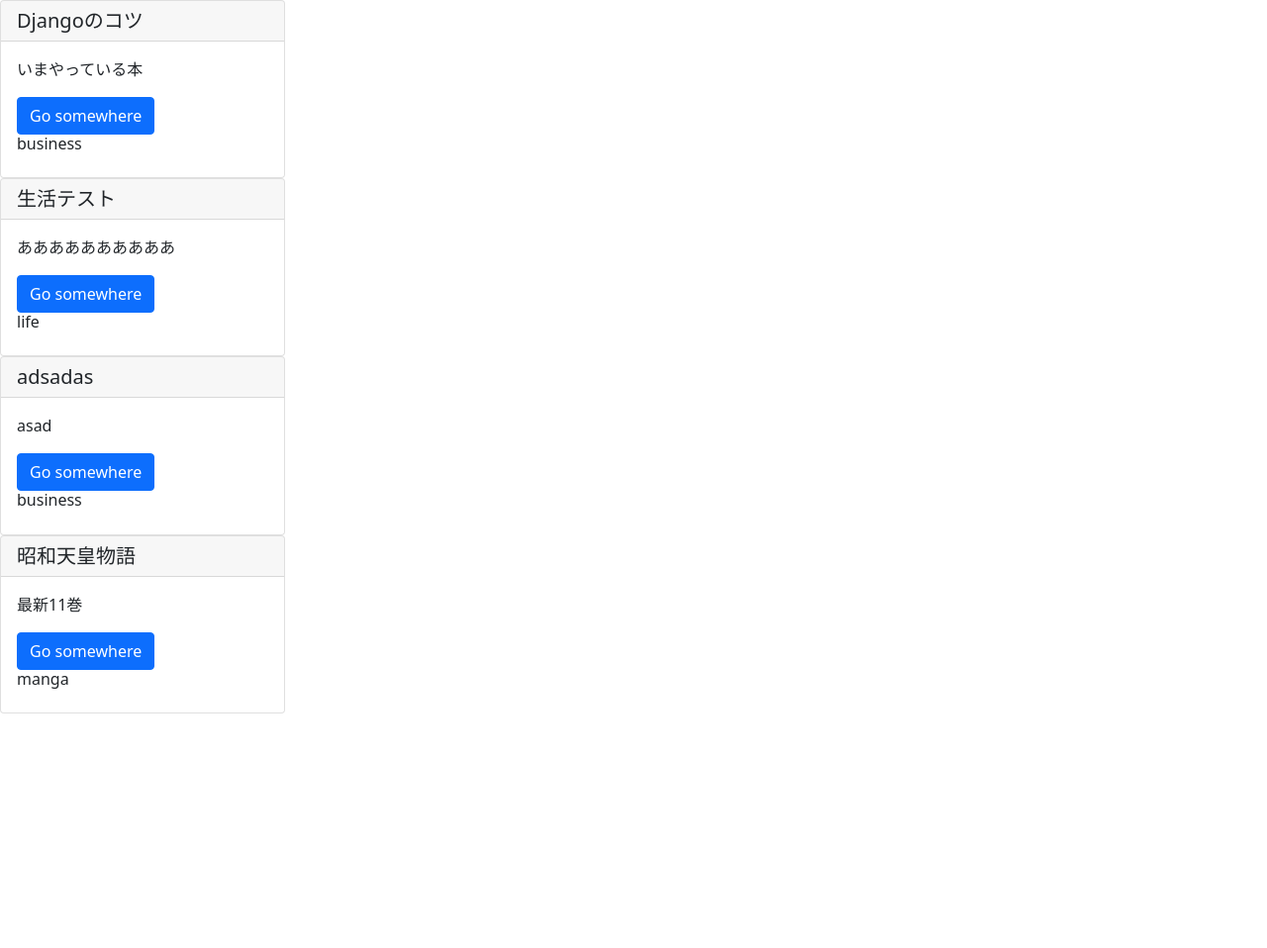
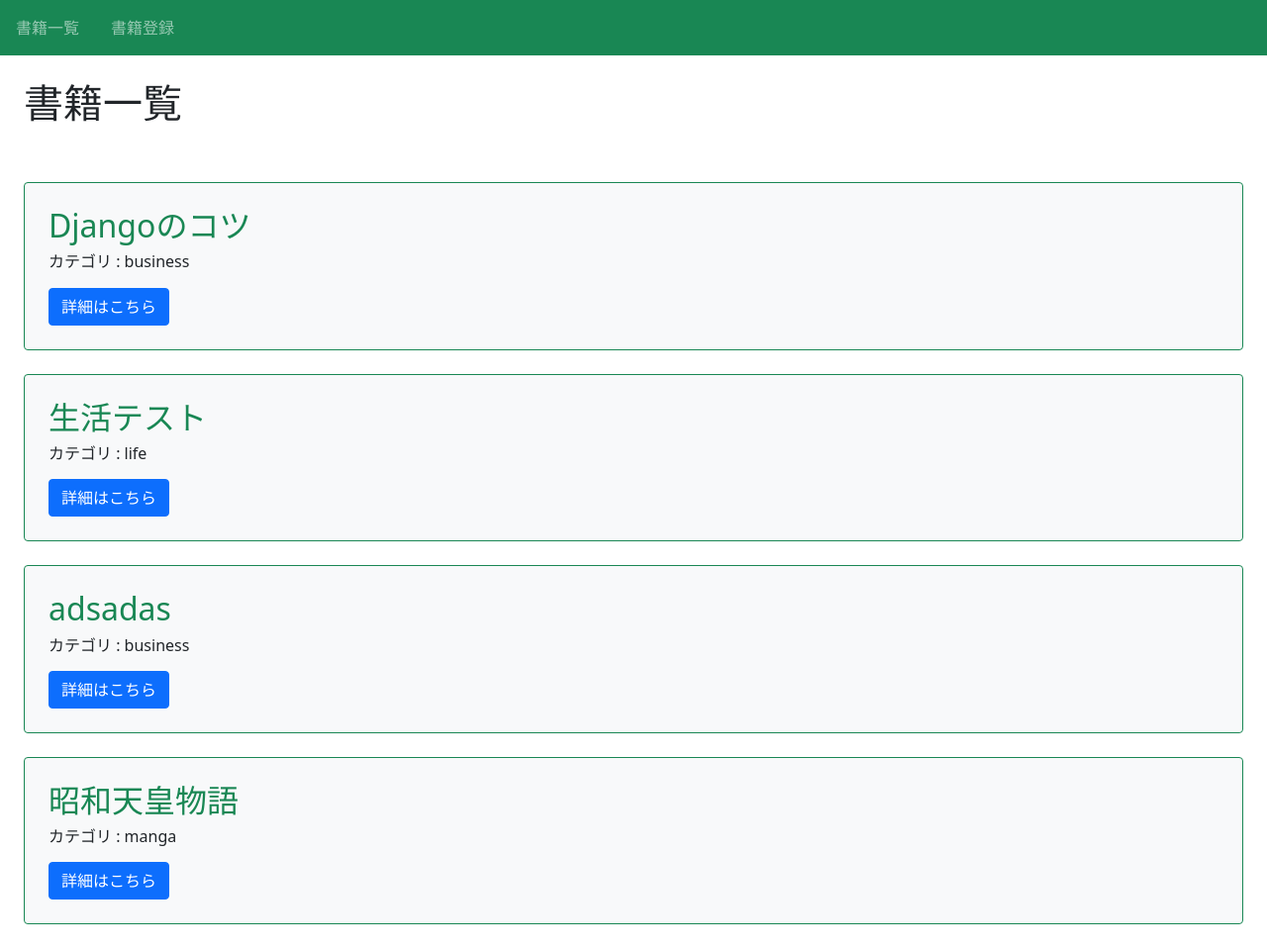
Before and after one commit to Suntory-Y-Water/bookproject, a Django app: page /book/ in a window 1280 px wide. Shown: the whole page at 99% size. Before the commit the page ends 721 px from the top, so only its background shows below. Run offline with Django 4.2, Linux system fonts and the light colour scheme; data comes from the database, SQL or seed files in the repository; both versions use the stored data as it was after the commit.

Commit message:
[day] 4-13迄実施、エラーでページ表示できず

```diff
--- a/book/models.py
+++ b/book/models.py
@@ -1,6 +1,6 @@
 from django.db import models
 
-CATEGORY = (('business', 'ビジネス'), ('life', '生活'), ('other', 'その他'))
+CATEGORY = (('business', 'ビジネス'), ('life', '生活'), ('manga', '漫画'), ('other', 'その他'))
 
 class Book(models.Model):
     # データ型の定義
--- a/book/templates/base.html
+++ b/book/templates/base.html
@@ -10,6 +10,15 @@
     <title>{% block title %}{% endblock title %}本棚アプリ</title>
   </head>
   <body>
+    <nav class="navbar navbar-dark bg-success sticky-top">
+      <div class="navbar-nav d-flex flex-row">
+        <a class="nav-link mx-3" href="{% url 'list-book' %}">書籍一覧</a>
+        <a class="nav-link mx-3" href="{% url 'create-book' %}">書籍登録</a>
+      </div>
+    </nav>
+    <div class="p-4">
+      <h1>{% block h1 %}{% endblock %}</h1>
+    </div>
     {% block context %}{% endblock context %}
   </body>
 </html>
--- a/book/templates/book/book_detail.html
+++ b/book/templates/book/book_detail.html
@@ -8,7 +8,9 @@
       <h5 class="card-header">{{object.title}}</h5>
       <div class="card-body">
         <p class="card-text">{{object.text}}</p>
-        <a href="#" class="btn btn-primary">ボタン</a>
+        <a href="{% url 'list-book' itme.pk % }" class="btn btn-primary">一覧へ</a>
+        <a href="{% url 'update-book' itme.pk % }" class="btn btn-primary">編集する</a>
+        <a href="{% url 'delete-book' itme.pk % }" class="btn btn-primary">削除する</a>
         <h6 class="card-title">{{object.category}}</h5>
       </div>
     </div>
--- a/book/templates/book/book_list.html
+++ b/book/templates/book/book_list.html
@@ -1,4 +1,3 @@
-
 <!doctype html>
 <html lang="en">
   <head>
@@ -14,18 +13,18 @@
   {% extends 'base.html'%}
 
   {% block title %} 書籍一覧 {% endblock title %}
+  {% block h1 %} 書籍一覧 {% endblock %}
 
   {% block context %}
 
     {% for item in object_list %}
-    <div class="card" style="width: 18rem;">
-        <h5 class="card-header">{{item.title}}</h5>
-        <div class="card-body">
-          <p class="card-text">{{item.text}}</p>
-          <a href="#" class="btn btn-primary">Go somewhere</a>
-          <h6 class="card-title">{{item.category}}</h5>
+    <div class="p-4 m-4 bg-light border border-success rounded">
+      <h2 class="text-success">{{item.title}}</h2>
+      <h6>カテゴリ : {{item.category}}</h5>
+        <div class="mt-3">
+          <a href="{% url 'detail-book' itme.pk % }" class="btn btn-primary">詳細はこちら</a>
         </div>
-      </div>
+    </div>
     {% endfor %}
   {% endblock context %}
   </body>
--- a/book/urls.py
+++ b/book/urls.py
@@ -3,6 +3,8 @@ from . import views
 
 urlpatterns = [
     path('book/', views.ListBookView.as_view()),
-    path('book/<int:pk>/detail/', views.DetailBookView.as_view()),
-    path('book/create/', views.CreateBookView.as_view()),
+    path('book/<int:pk>/detail/', views.DetailBookView.as_view(), name='detail-book'),
+    path('book/create/', views.CreateBookView.as_view(), name='create-book'),
+    path('book/<int:pk>/delete/', views.DeleteBookView.as_view(), name='delete-book'),
+    path('book/<int:pk>/update/', views.UpdateBookView.as_view(), name='update-book'),
 ]
--- a/book/views.py
+++ b/book/views.py
@@ -1,6 +1,6 @@
 from django.shortcuts import render
 from django.urls import reverse_lazy
-from django.views.generic import ListView, DetailView, CreateView
+from django.views.generic import (ListView, DetailView, CreateView, DeleteView, UpdateView)
 from .models import Book
 
 class ListBookView(ListView):
@@ -16,3 +16,16 @@ class CreateBookView(CreateView):
     model = Book
     fields = {'title', 'text', 'category'}
     success_url = reverse_lazy('list-book')
+
+# 削除するview
+class DeleteBookView(DeleteView):
+    template_name = 'book/book_confirm_delete.html'
+    model = Book
+    success_url = reverse_lazy('list-book')
+
+# 更新するview
+class UpdateBookView(UpdateView):
+    template_name = 'book/book_update.html'
+    model = Book
+    fields = (['title', 'text', 'category'])
+    success_url = reverse_lazy('list-book')
--- a/bookproject/urls.py
+++ b/bookproject/urls.py
@@ -1,18 +1,3 @@
-"""bookproject URL Configuration
-
-The `urlpatterns` list routes URLs to views. For more information please see:
-    https://docs.djangoproject.com/en/4.1/topics/http/urls/
-Examples:
-Function views
-    1. Add an import:  from my_app import views
-    2. Add a URL to urlpatterns:  path('', views.home, name='home')
-Class-based views
-    1. Add an import:  from other_app.views import Home
-    2. Add a URL to urlpatterns:  path('', Home.as_view(), name='home')
-Including another URLconf
-    1. Import the include() function: from django.urls import include, path
-    2. Add a URL to urlpatterns:  path('blog/', include('blog.urls'))
-"""
 from django.contrib import admin
 from django.urls import path, include
 
```
Also changed, not shown: book/templates/book/book_delete.html (added, +12 -0 lines), book/templates/book/book_update.html (added, +12 -0 lines), book/migrations/0003_alter_book_category.py (added), db.sqlite3.
